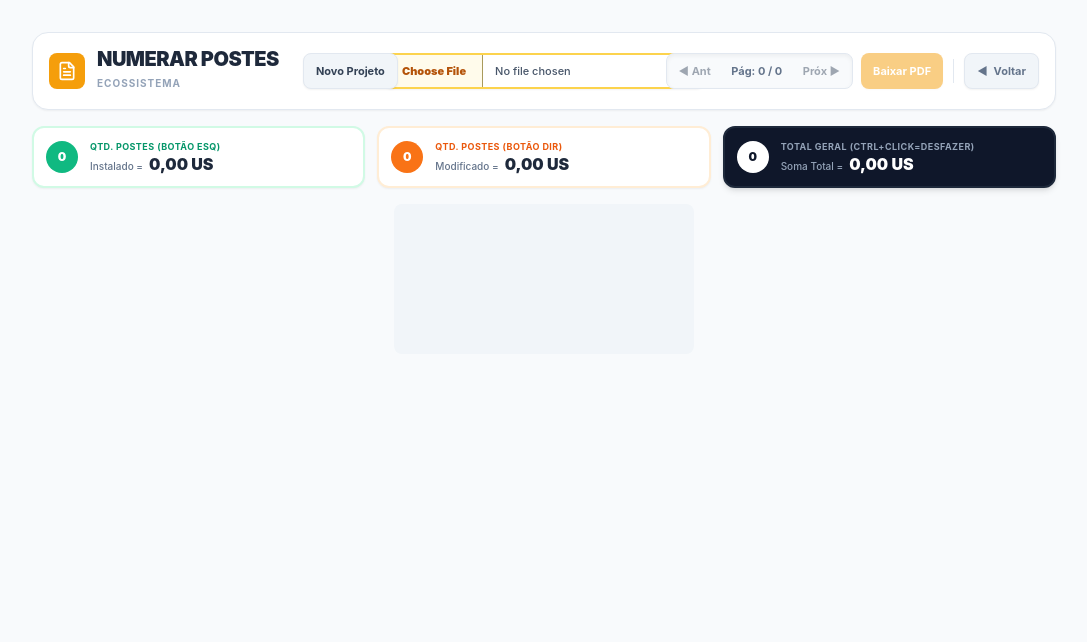
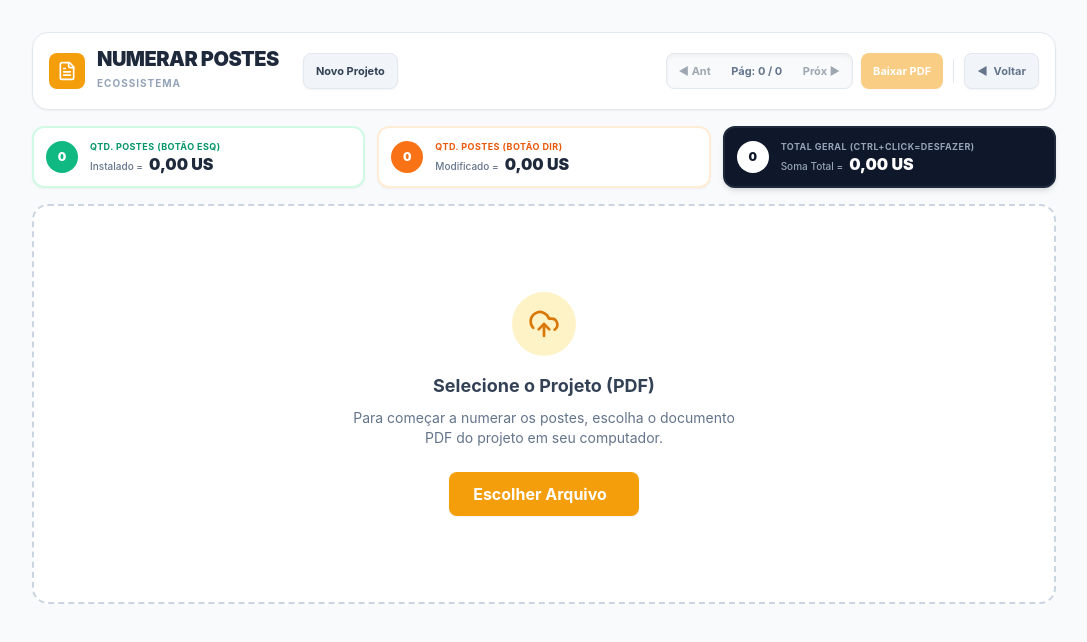
Before and after one commit to gabrielwelsing/numerar-postes-app, a website: page frontend/index.html in a window 1280 px wide. Shown: the whole page, without its empty margins (96-1183 px from the left). Drawn offline with nearby package versions, Linux system fonts and the light colour scheme; no server answers; a script that the page names is missing.

Commit message:
UI Refactor: Move file input to large central area

```diff
--- a/frontend/index.html
+++ b/frontend/index.html
@@ -89,13 +89,6 @@
             </button>
         </div>
 
-        <!-- Input File Centralizado Absoluto (Telas Grandes) / Relativo (Telas Menores) -->
-        <div class="flex lg:absolute lg:inset-x-0 w-full lg:w-auto justify-center order-3 lg:order-none mt-2 lg:mt-0 z-0 pointer-events-none">
-            <div class="relative overflow-hidden bg-white border-2 border-amber-300 rounded-lg shadow-sm hover:border-amber-400 transition-all flex items-center h-[36px] w-full max-w-[320px] pointer-events-auto mx-auto">
-                <input type="file" id="file-input" accept="application/pdf"
-                    class="block w-full text-[11px] font-medium text-slate-600 file:mr-3 file:py-2 file:px-4 file:h-[36px] file:rounded-l-sm file:border-0 file:border-r file:border-amber-200 file:text-[11px] file:font-black file:bg-amber-50 file:text-amber-700 hover:file:bg-amber-100 cursor-pointer" />
-            </div>
-        </div>
 
         <!-- Demais Controles (Direita) -->
         <div class="flex flex-wrap items-center justify-center lg:justify-end gap-2 flex-shrink-0 order-2 lg:order-none w-full lg:w-auto z-10">
@@ -166,8 +159,22 @@
         </div>
     </div>
 
-    <!-- Área de Visualização do PDF -->
-    <div id="pdf-wrapper">
+    <!-- Área de Upload (Mostrada Inicialmente) -->
+    <div id="upload-area" class="w-full max-w-5xl flex flex-col items-center justify-center border-2 border-dashed border-slate-300 rounded-2xl bg-white p-12 transition-all hover:bg-slate-50 hover:border-amber-400 min-h-[400px]">
+        <div class="bg-amber-100 text-amber-600 p-4 rounded-full mb-4">
+            <svg xmlns="http://www.w3.org/2000/svg" width="32" height="32" viewBox="0 0 24 24" fill="none" stroke="currentColor" stroke-width="2" stroke-linecap="round" stroke-linejoin="round" class="lucide lucide-upload-cloud"><path d="M4 14.899A7 7 0 1 1 15.71 8h1.79a4.5 4.5 0 0 1 2.5 8.242"/><path d="M12 12v9"/><path d="m16 16-4-4-4 4"/></svg>
+        </div>
+        <h3 class="text-lg font-bold text-slate-700 mb-2">Selecione o Projeto (PDF)</h3>
+        <p class="text-sm text-slate-500 mb-6 text-center max-w-sm">Para começar a numerar os postes, escolha o documento PDF do projeto em seu computador.</p>
+
+        <div class="relative overflow-hidden bg-amber-500 hover:bg-amber-600 text-white font-bold rounded-lg shadow-sm transition-all flex items-center h-[44px] px-6 cursor-pointer">
+            <span class="mr-2">Escolher Arquivo</span>
+            <input type="file" id="file-input" accept="application/pdf" class="absolute inset-0 w-full h-full opacity-0 cursor-pointer" />
+        </div>
+    </div>
+
+    <!-- Área de Visualização do PDF (Oculta Inicialmente) -->
+    <div id="pdf-wrapper" class="hidden">
         <canvas id="pdf-canvas"></canvas>
         <canvas id="overlay-canvas"></canvas>
     </div>
@@ -252,6 +259,8 @@
             overlayCanvas.height = 0;
 
             // Atualizar UI
+            document.getElementById('pdf-wrapper').classList.add('hidden');
+            document.getElementById('upload-area').classList.remove('hidden');
             updateSummary();
             pageNumSpan.textContent = `Pág: 0 / 0`;
             prevBtn.disabled = true;
@@ -276,6 +285,9 @@
                 poleCounter = 1;
                 pageNum = 1;
                 updateSummary();
+
+                document.getElementById('upload-area').classList.add('hidden');
+                document.getElementById('pdf-wrapper').classList.remove('hidden');
 
                 pdfjsLib.getDocument(typedarray).promise.then(pdf => {
                     pdfDoc = pdf;
```
